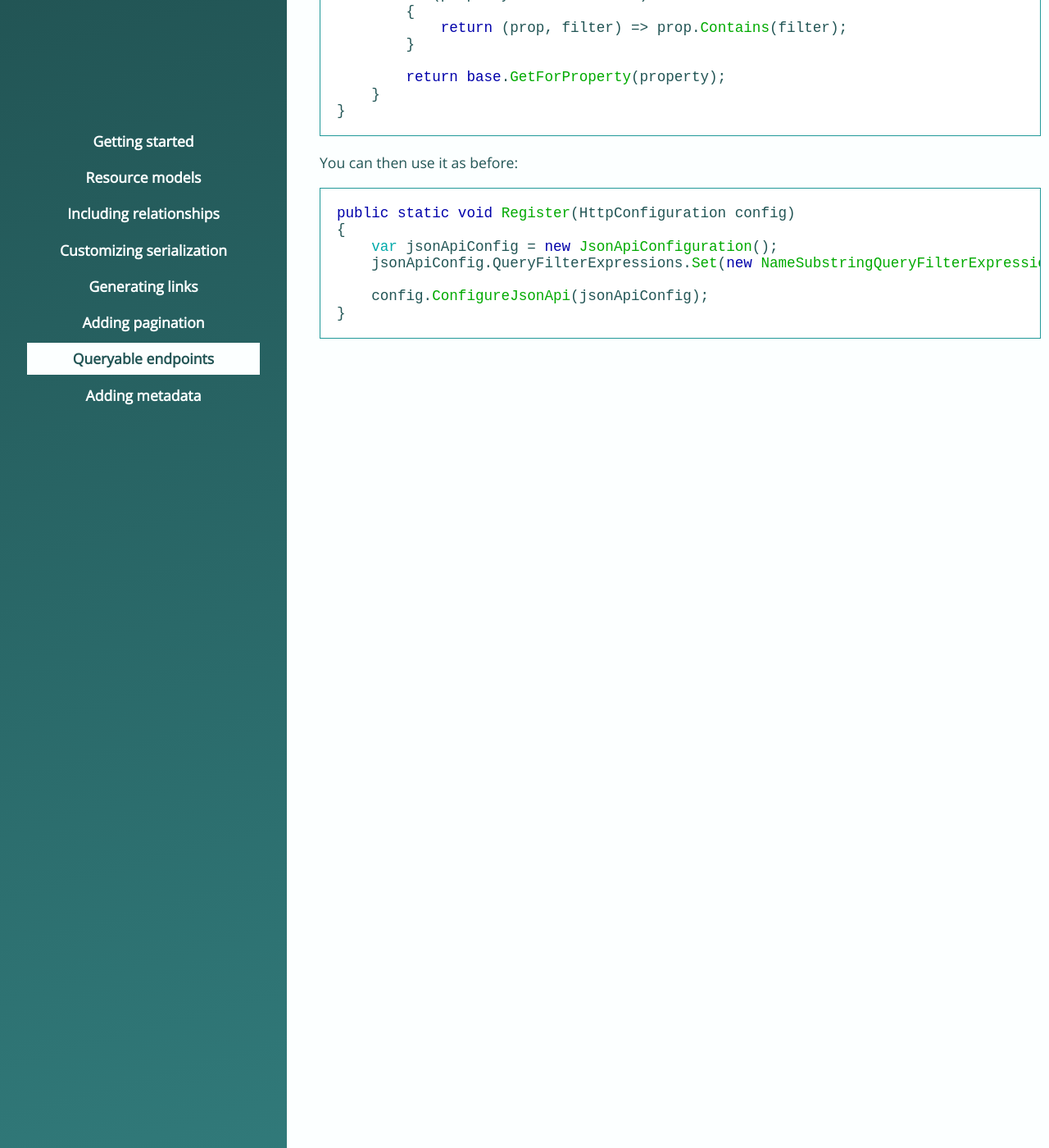
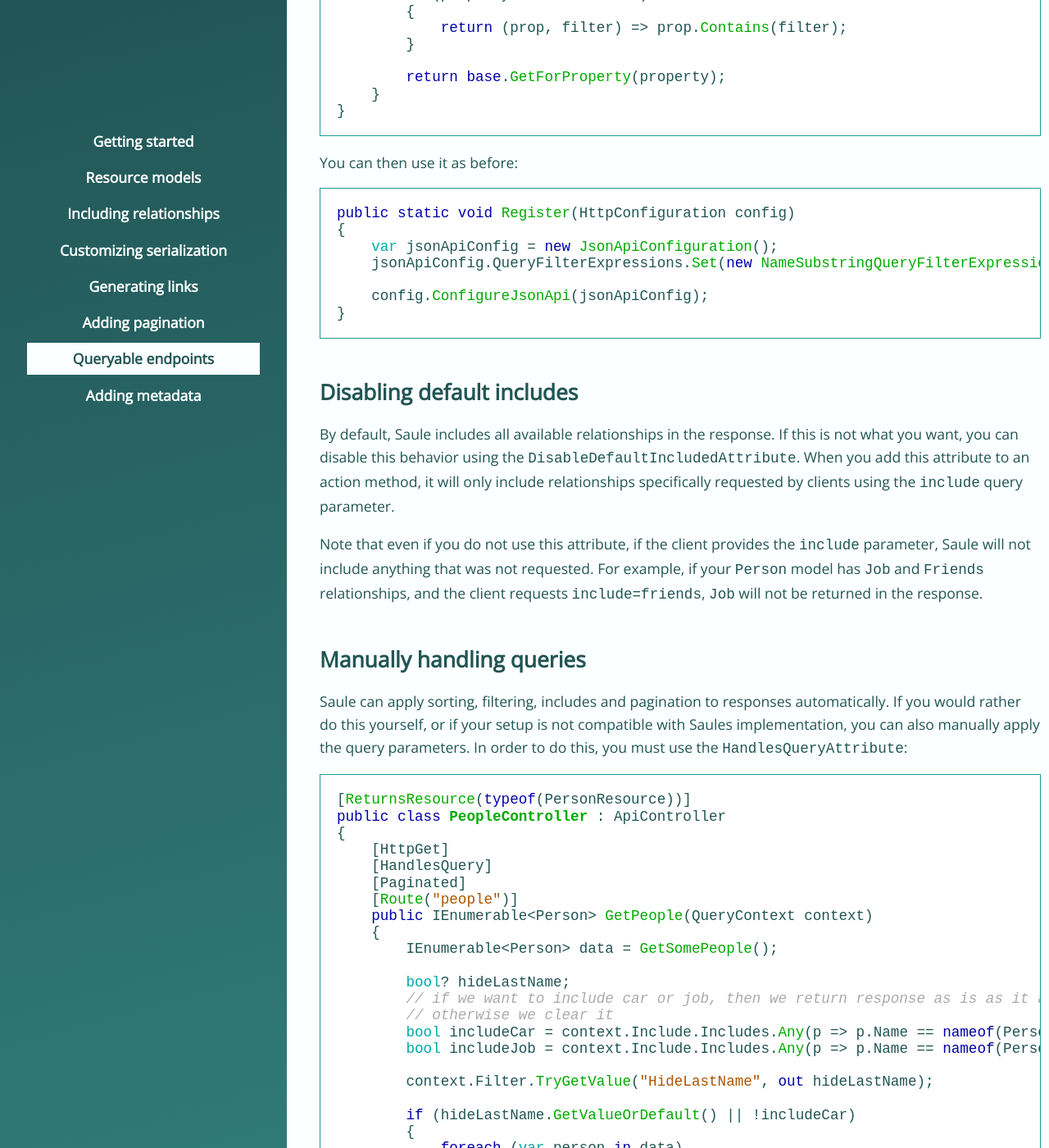
Before and after one commit to joukevandermaas/saule, a Jekyll site: the page built from docs/content/7-queryable-endpoints.md, in a window 1280 px wide and 1400 px high, scrolled down 3691 px. Shown: the whole window at 82% size. Built offline with Jekyll 4.4.1, drawn with Linux system fonts in a browser that asks for light colours; nearby versions of some CDN libraries; some web fonts are replaced; our own code applies the rules of GitHub Pages for plain Markdown files; some of the changed text lies outside the part shown.

Commit message:
Extra docs for queries

````diff
--- a/docs/content/7-queryable-endpoints.md
+++ b/docs/content/7-queryable-endpoints.md
@@ -25,7 +25,8 @@ public IQueryable<Person> GetPeople()
 }
 ```
 
-> **Note**: Saule only supports the `sort` and `filter` query parameters.
+> **Note**: Saule supports the `sort`, `include` (for relationships) and `filter`
+> query parameters.
 > The same attribute may support other queries in the future.
 
 ```
@@ -181,3 +182,78 @@ public static void Register(HttpConfiguration config)
     config.ConfigureJsonApi(jsonApiConfig);
 }
 ```
+
+## Disabling default includes
+
+By default, Saule includes all available relationships in the response. If this is
+not what you want, you can disable this behavior using the `DisableDefaultIncludedAttribute`.
+When you add this attribute to an action method, it will only include relationships
+specifically requested by clients using the `include` query parameter.
+
+Note that even if you do not use this attribute, if the client provides the `include` parameter,
+Saule will not include anything that was not requested. For example, if your `Person` model
+has `Job` and `Friends` relationships, and the client requests `include=friends`, `Job` will
+not be returned in the response.
+
+## Manually handling queries
+
+Saule can apply sorting, filtering, includes and pagination to responses
+automatically. If you would rather do this yourself, or if your setup is
+not compatible with Saules implementation, you can also manually apply the
+query parameters. In order to do this, you must use the `HandlesQueryAttribute`:
+
+```csharp
+[ReturnsResource(typeof(PersonResource))]
+public class PeopleController : ApiController
+{
+    [HttpGet]
+    [HandlesQuery]
+    [Paginated]
+    [Route("people")]
+    public IEnumerable<Person> GetPeople(QueryContext context)
+    {
+        IEnumerable<Person> data = GetSomePeople();
+
+        bool? hideLastName;
+        // if we want to include car or job, then we return response as is as it already has them
+        // otherwise we clear it
+        bool includeCar = context.Include.Includes.Any(p => p.Name == nameof(Person.Car));
+        bool includeJob = context.Include.Includes.Any(p => p.Name == nameof(Person.Job));
+
+        context.Filter.TryGetValue("HideLastName", out hideLastName);
+
+        if (hideLastName.GetValueOrDefault() || !includeCar)
+        {
+            foreach (var person in data)
+            {
+                if (hideLastName.GetValueOrDefault())
+                {
+                    person.LastName = null;
+                }
+
+                if (!includeCar)
+                    person.Car = null;
+
+                if (!includeJob)
+                    person.Job = null;
+            }
+        }
+
+        int? minAge;
+        if (context.Filter.TryGetValue("MinAge", out minAge) && minAge.HasValue)
+        {
+            data = data.Where(person => person.Age >= minAge);
+        }
+
+        if (context.Pagination.PerPage.HasValue)
+        {
+            data = data.Take(context.Pagination.PerPage.Value);
+        }
+
+        return data;
+    }
+}
+```
+
+The `QueryContext` parameter value is provided by Saule and contains the query
+information requested by the client.
````
